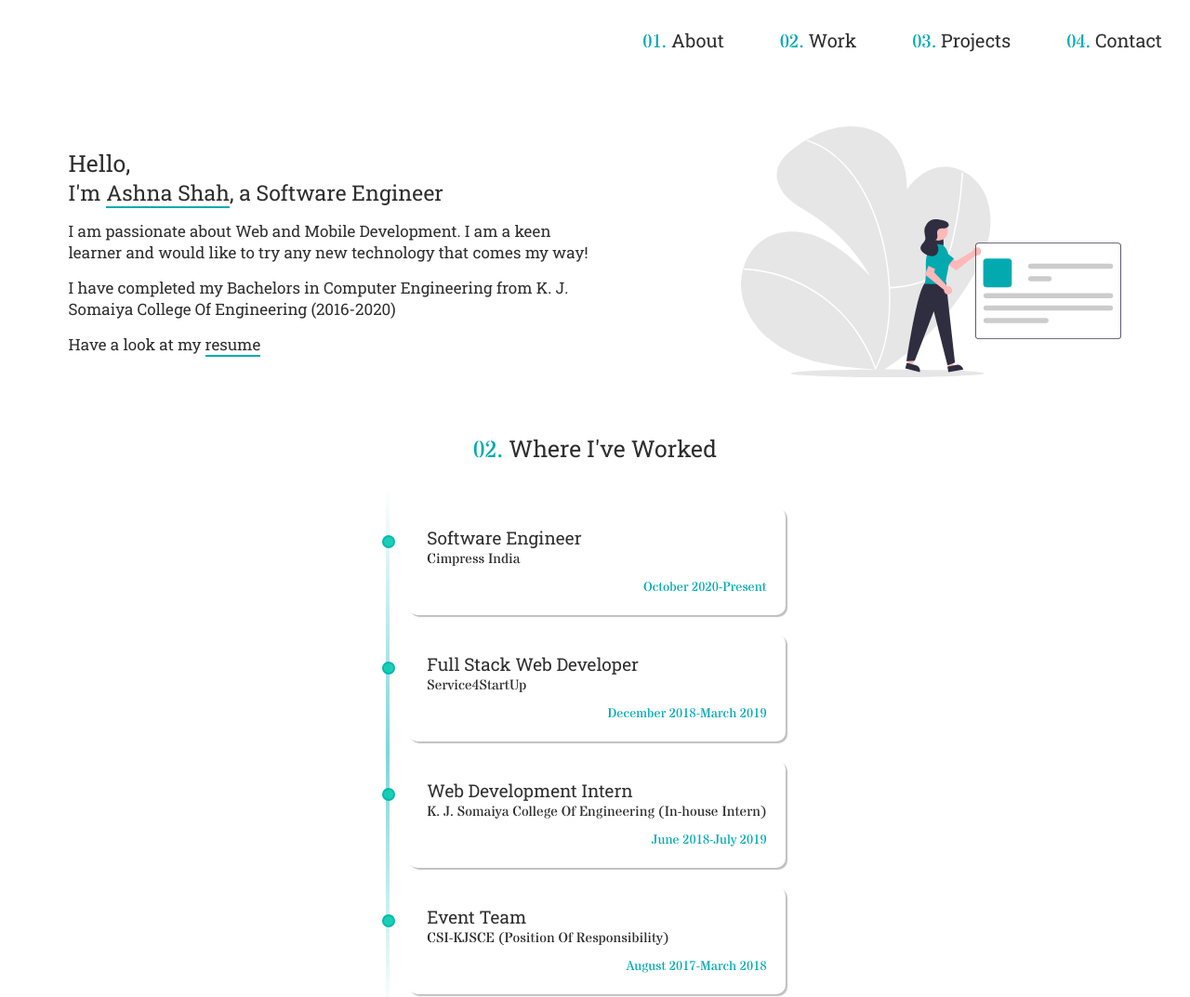
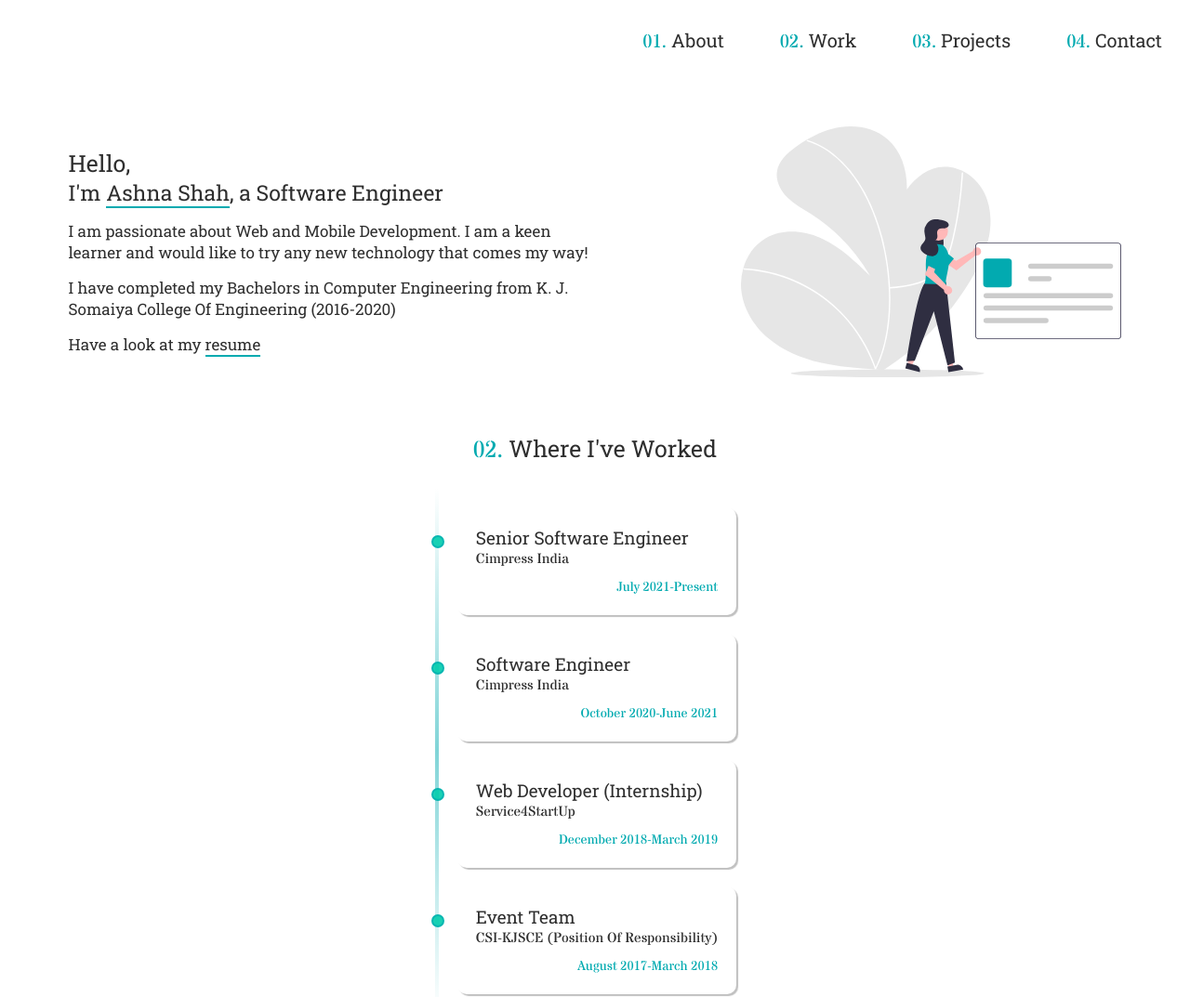
Before and after one commit to ashna111/ashna111.github.io, a website: page index.html in a window 1280 px wide. Shown: the top 1073 px of the page at 93% size. Drawn offline with nearby package versions, Linux system fonts and the light colour scheme.

Commit message:
Update index.html

```diff
--- a/index.html
+++ b/index.html
@@ -76,19 +76,19 @@
             </div>
             <div class="work__timeline">
                 <div class="work__content">
+                    <div class="work__heading">Senior Software Engineer</div>
+                    <div class="work__company">Cimpress India</div>
+                    <div class="work__duration">July 2021-Present</div>
+                </div>
+                <div class="work__content">
                     <div class="work__heading">Software Engineer</div>
                     <div class="work__company">Cimpress India</div>
-                    <div class="work__duration">October 2020-Present</div>
+                    <div class="work__duration">October 2020-June 2021</div>
                 </div>
                 <div class="work__content">
-                    <div class="work__heading">Full Stack Web Developer</div>
+                    <div class="work__heading">Web Developer (Internship)</div>
                     <div class="work__company">Service4StartUp</div>
                     <div class="work__duration">December 2018-March 2019</div>
-                </div>
-                <div class="work__content">
-                    <div class="work__heading">Web Development Intern</div>
-                    <div class="work__company">K. J. Somaiya College Of Engineering (In-house Intern)</div>
-                    <div class="work__duration">June 2018-July 2019</div>
                 </div>
                 <div class="work__content">
                     <div class="work__heading">Event Team</div>
```
